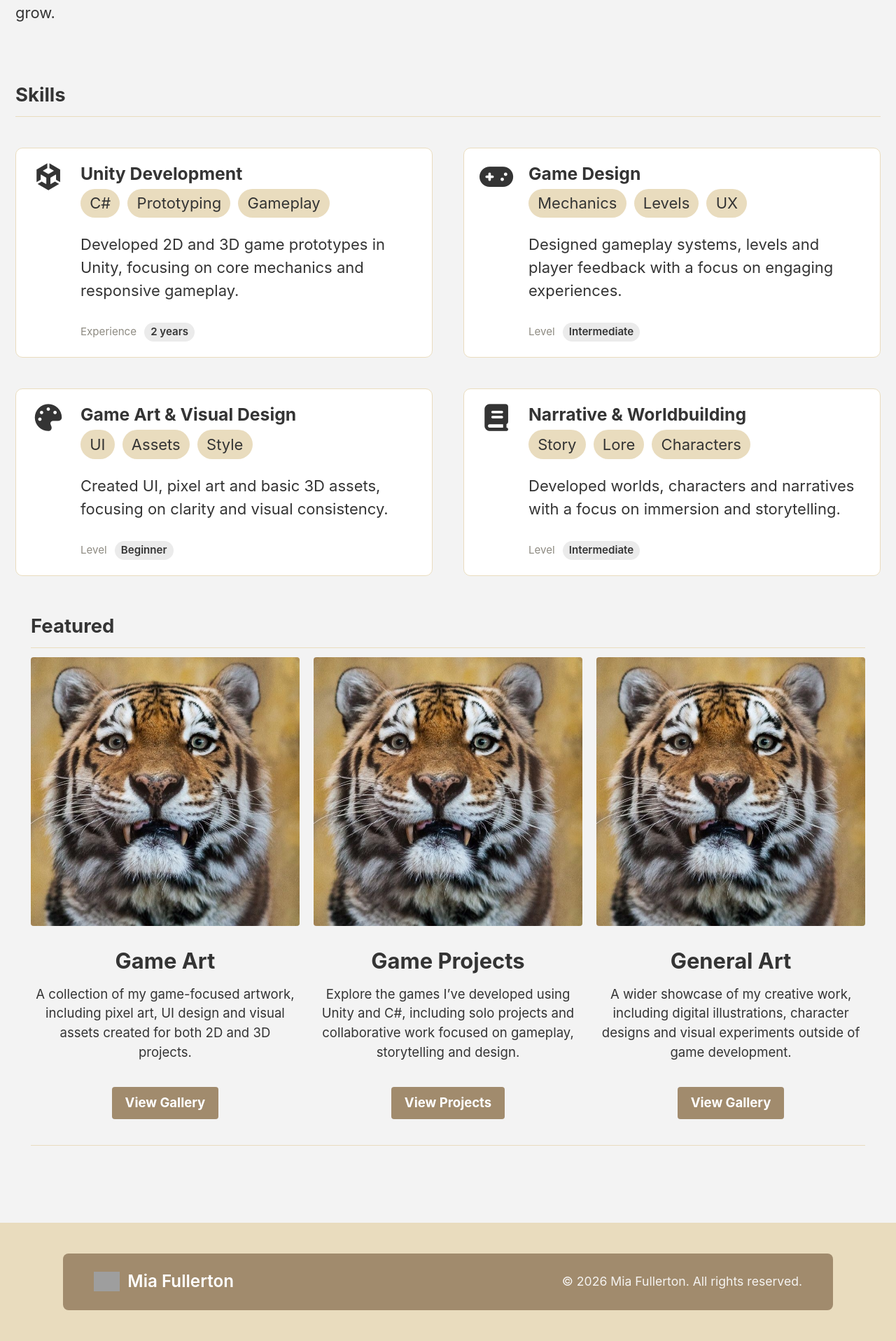
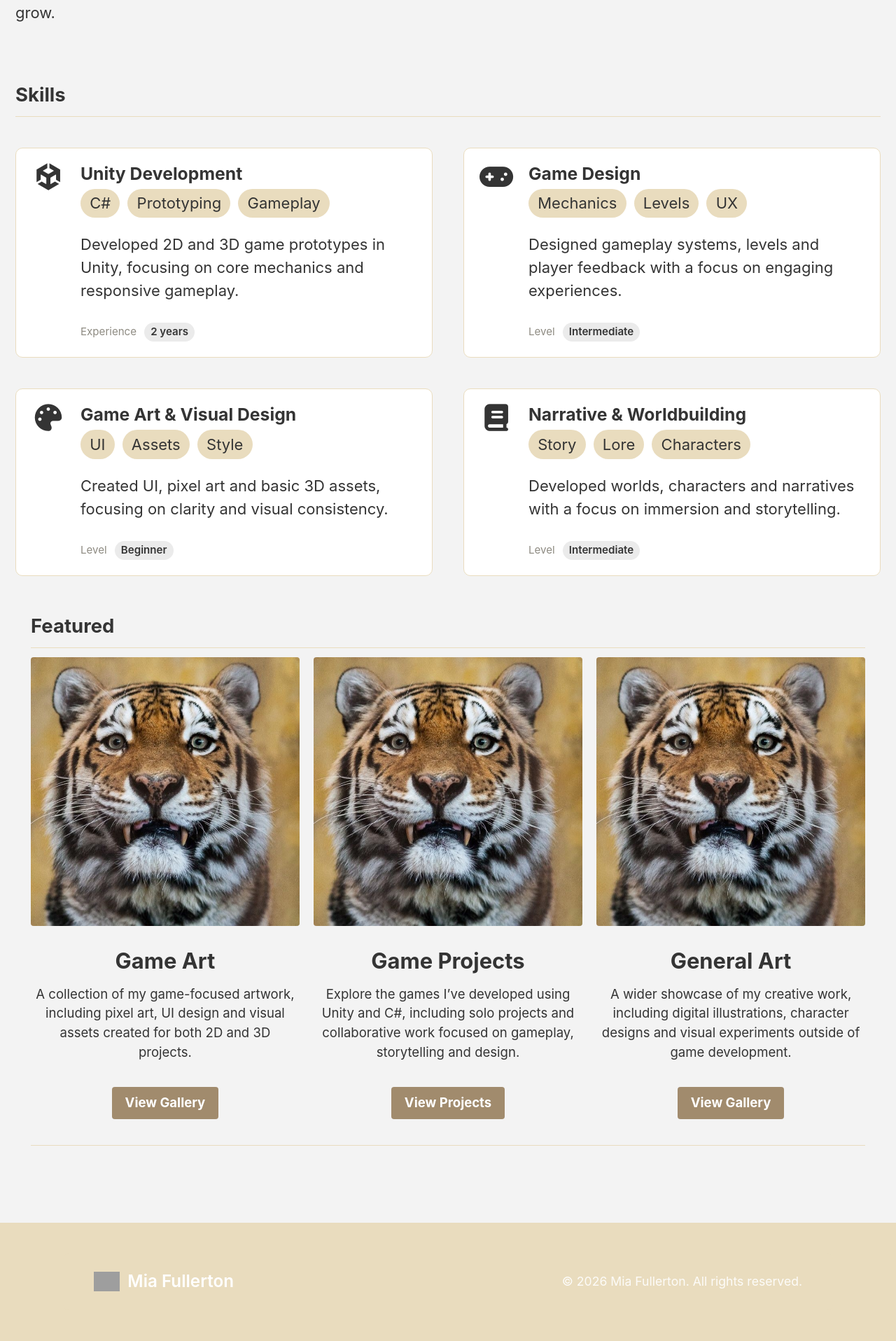
Before and after one commit to Griffsirr/Griffsirr.github.io, a Jekyll site: the page built from _pages/index.md, in a window 1280 px wide. Shown: the part 1417-3333 px from the top of the page at 70% size. Built offline with Jekyll 4.4.1, drawn with Linux system fonts in a browser that asks for light colours; grey boxes are pictures that could not be loaded.

Commit message:
Update footer.html

```diff
--- a/_includes/footer.html
+++ b/_includes/footer.html
@@ -20,7 +20,7 @@
   justify-content: space-between;
   align-items: center;
 
-  background: #a18b6d;
+  background: #e9dcbe;
   color: #ffffff;
   border-radius: 8px;
 }
```
